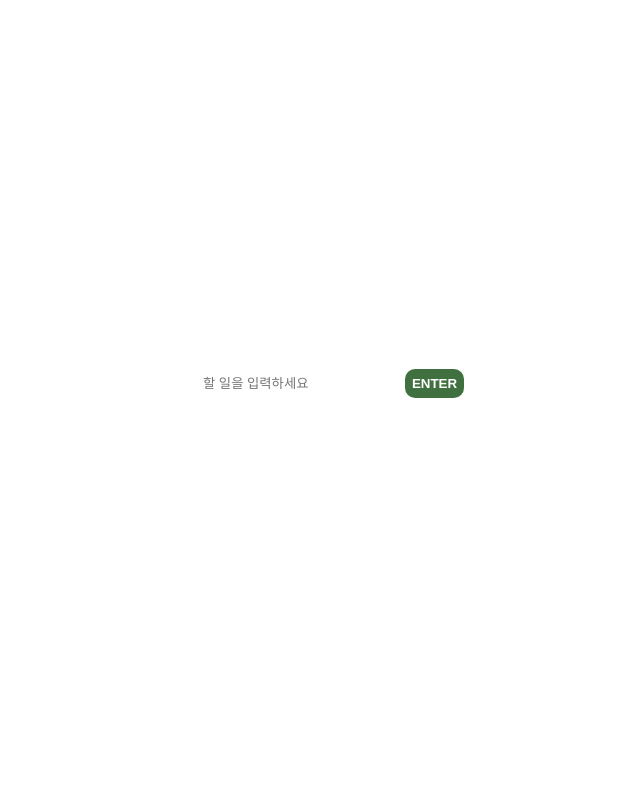
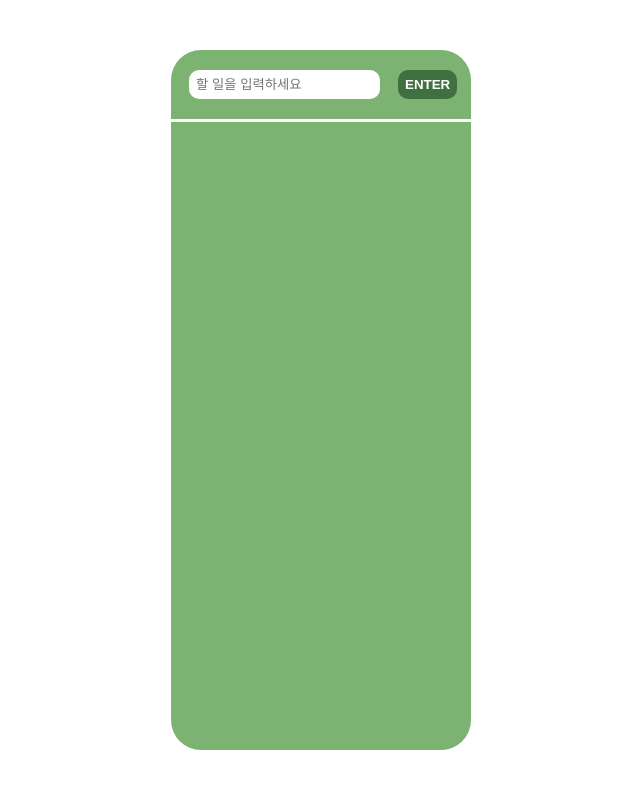
Before and after one commit to ciocio97/today_i_learned, a React (Create React App) app in the folder 07 REACT/blog/: page / in a window 1280 px wide. Shown: the top 788 px of the page, without its empty margins (319-959 px from the left). Built offline with nearby package versions, Linux system fonts and the light colour scheme.

Commit message:
아예 처음부터 내가 만진 css

```diff
--- a/07 REACT/blog/src/App.css
+++ b/07 REACT/blog/src/App.css
@@ -9,6 +9,13 @@
   flex-flow: column wrap;
   justify-content: center;
   align-items: center;
+}
+
+#contaunerBox {
+  width: 300px;
+  height: 700px;
+  background-color: rgb(124, 179, 114);
+  border-radius: 30px;
 }
 
 
```
